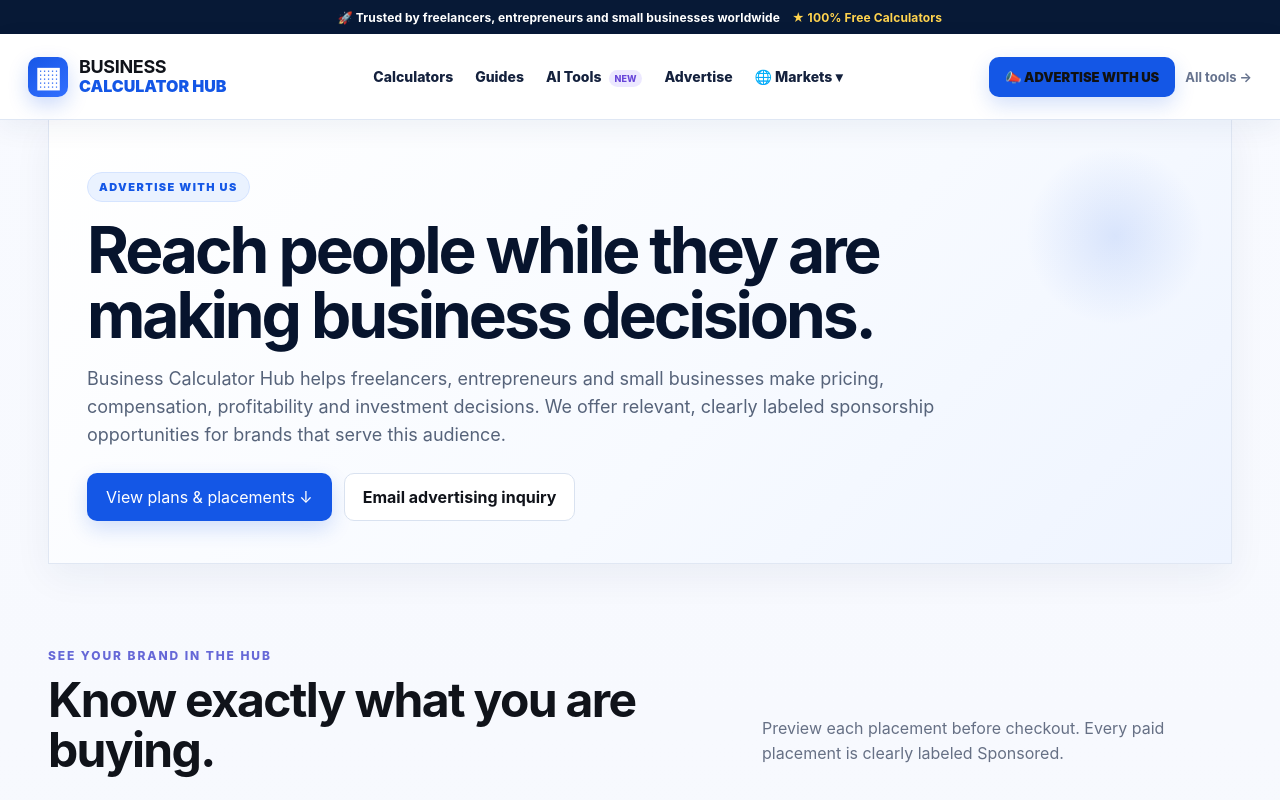
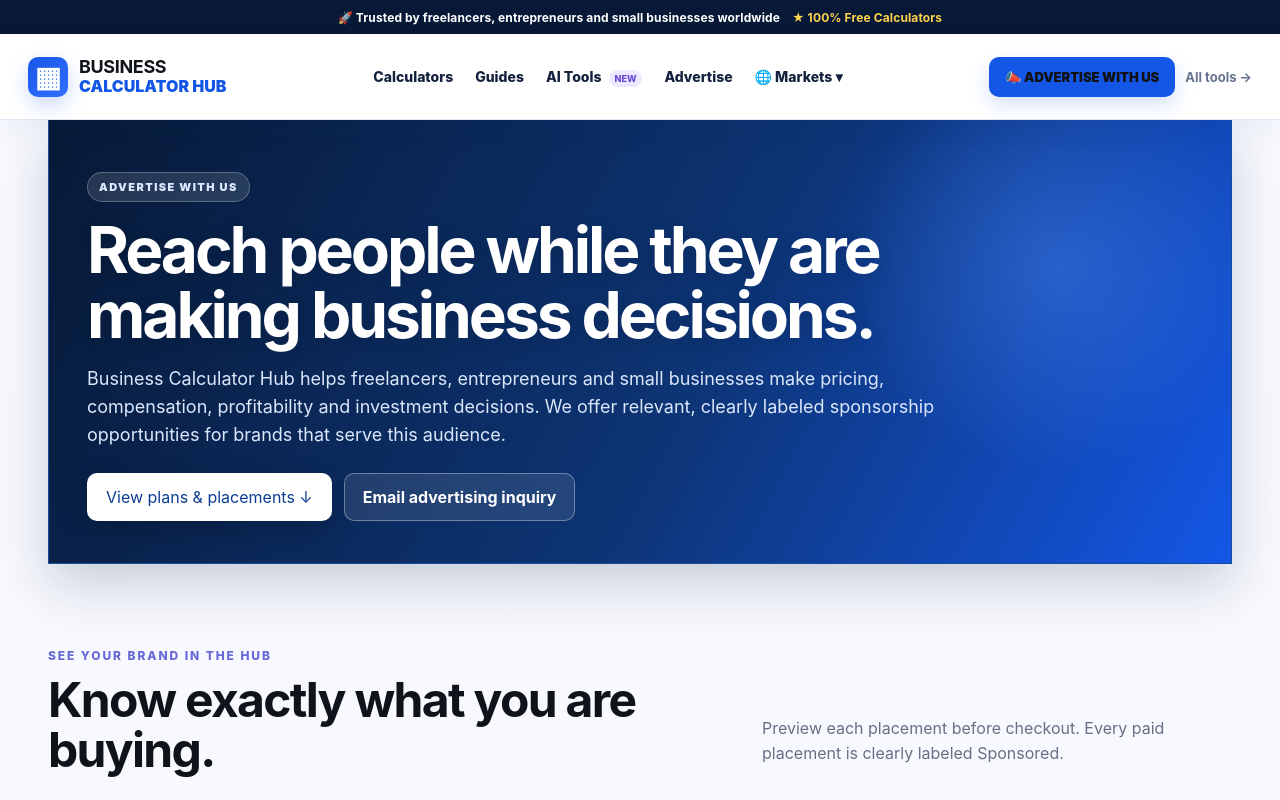
Before and after one commit to luizferdazzi-commits/business-calculator-hub, a Next.js app: page /advertise in a window 1280 px wide. Shown: the top 800 px of the page. Built offline with nearby package versions, Linux system fonts and the light colour scheme.

Commit message:
Emphasize advertise hero with premium blue treatment

```diff
--- a/app/globals.css
+++ b/app/globals.css
@@ -245,3 +245,27 @@
   .shell>.guideGrid,.shell .guideGrid{grid-template-columns:1fr}
   .shell>.trafficProof,.shell>.proposalPanel{padding:22px 16px}
 }
+
+
+/* Advertise hero — stronger commercial emphasis */
+.shell>.hero.heroCompact.advertiseHero{
+  background:linear-gradient(118deg,#071936 0%,#0d3474 55%,#1457e6 100%);
+  border-color:#164b9d;
+  box-shadow:0 20px 52px rgba(7,25,54,.20);
+  overflow:hidden;
+}
+.shell>.hero.heroCompact.advertiseHero:before{
+  right:-40px;top:-70px;width:430px;height:430px;
+  background:radial-gradient(circle,rgba(79,143,255,.38),rgba(20,87,230,0) 68%);
+}
+.shell>.hero.heroCompact.advertiseHero .eyebrow{
+  position:relative;z-index:1;background:rgba(255,255,255,.12);border-color:rgba(255,255,255,.25);color:#dce9ff;
+}
+.shell>.hero.heroCompact.advertiseHero h1{position:relative;z-index:1;color:#fff;max-width:1000px;text-shadow:0 3px 18px rgba(0,0,0,.12)}
+.shell>.hero.heroCompact.advertiseHero .lead{position:relative;z-index:1;color:#dbe7fb;max-width:920px}
+.shell>.hero.heroCompact.advertiseHero .heroActions{position:relative;z-index:1}
+.shell>.hero.heroCompact.advertiseHero .primary{background:#fff;color:#0d3e92!important;box-shadow:0 10px 28px rgba(0,0,0,.20)}
+.shell>.hero.heroCompact.advertiseHero .primary:hover{box-shadow:0 14px 34px rgba(0,0,0,.25)}
+.shell>.hero.heroCompact.advertiseHero .secondary{background:rgba(255,255,255,.10);border-color:rgba(255,255,255,.34);color:#fff!important;backdrop-filter:blur(8px)}
+.shell>.hero.heroCompact.advertiseHero .secondary:hover{background:rgba(255,255,255,.18);border-color:rgba(255,255,255,.55)}
+@media(max-width:680px){.shell>.hero.heroCompact.advertiseHero{padding:34px 20px 30px}.shell>.hero.heroCompact.advertiseHero h1{font-size:40px}}
```
